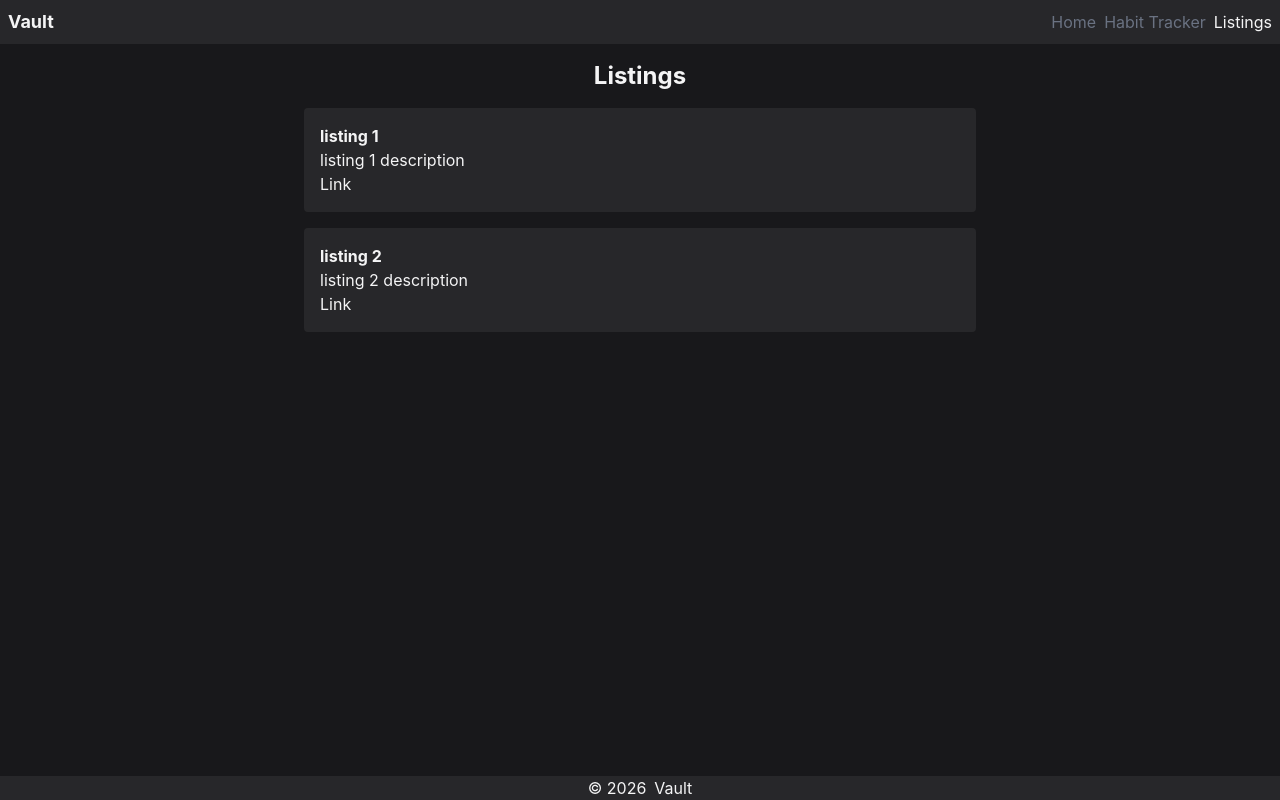
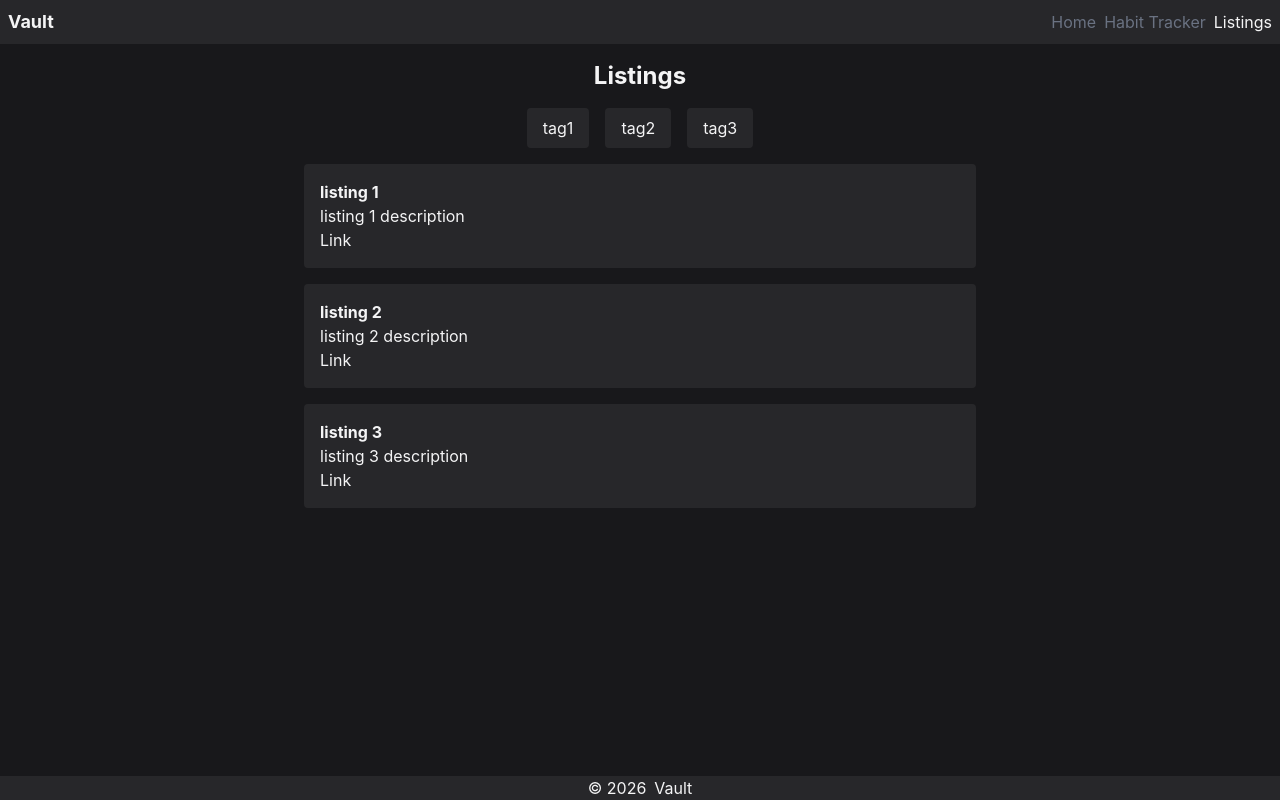
Before and after one commit to Dimterion/vault, a React (Vite) app: page /listings in a window 1280 px wide. Built offline with nearby package versions, Linux system fonts and the light colour scheme.

Commit message:
add listings tags

```diff
--- a/src/assets/data/listings.ts
+++ b/src/assets/data/listings.ts
@@ -4,11 +4,20 @@ export const listings = [
     name: "listing 1",
     description: "listing 1 description",
     link: "https://example.com/",
+    tags: "tag1",
   },
   {
     id: "2",
     name: "listing 2",
     description: "listing 2 description",
     link: "https://example.com/",
+    tags: "tag2",
+  },
+  {
+    id: "3",
+    name: "listing 3",
+    description: "listing 3 description",
+    link: "https://example.com/",
+    tags: "tag2, tag3",
   },
 ];
--- a/src/pages/listings.tsx
+++ b/src/pages/listings.tsx
@@ -1,14 +1,27 @@
 import { listings } from "../assets/data/listings";
 
 export default function ListingsPage() {
+  const tags = [
+    ...new Set(
+      listings.flatMap((listing) =>
+        listing.tags.split(",").map((tag) => tag.trim()),
+      ),
+    ),
+  ];
+
   return (
     <main className="flex flex-col items-center gap-4 p-4">
       <h2 className="text-2xl font-bold">Listings</h2>
+      <section>
+        {tags.map((tag) => (
+          <button className="mx-2 cursor-pointer rounded bg-zinc-800 px-4 py-2 hover:bg-zinc-700">
+            {tag}
+          </button>
+        ))}
+      </section>
+      <section className="flex w-full max-w-2xl flex-col gap-4">
         {listings.map((listing) => (
-        <article
-          key={listing.id}
-          className="w-full max-w-2xl rounded bg-zinc-800 p-4"
-        >
+          <article key={listing.id} className="rounded bg-zinc-800 p-4">
             <h3 className="font-bold">{listing.name}</h3>
             <p>{listing.description}</p>
             <a
@@ -21,6 +34,7 @@ export default function ListingsPage() {
             </a>
           </article>
         ))}
+      </section>
     </main>
   );
 }
```
Lines whose indentation alone changed are shown as unchanged.
